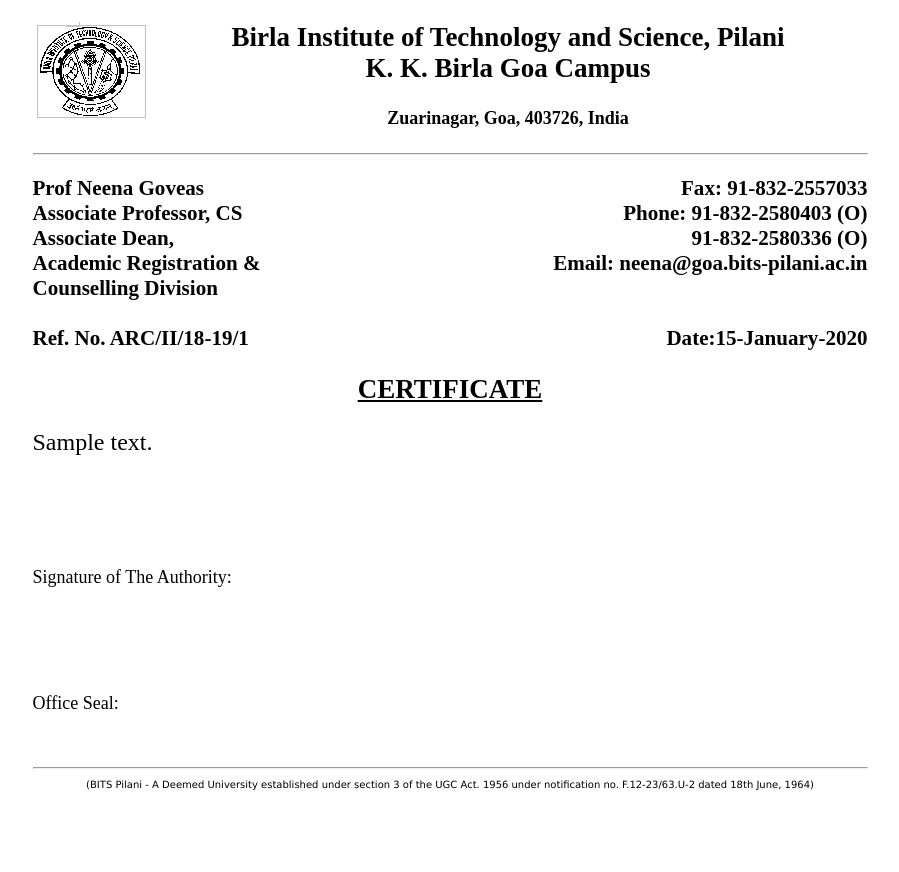
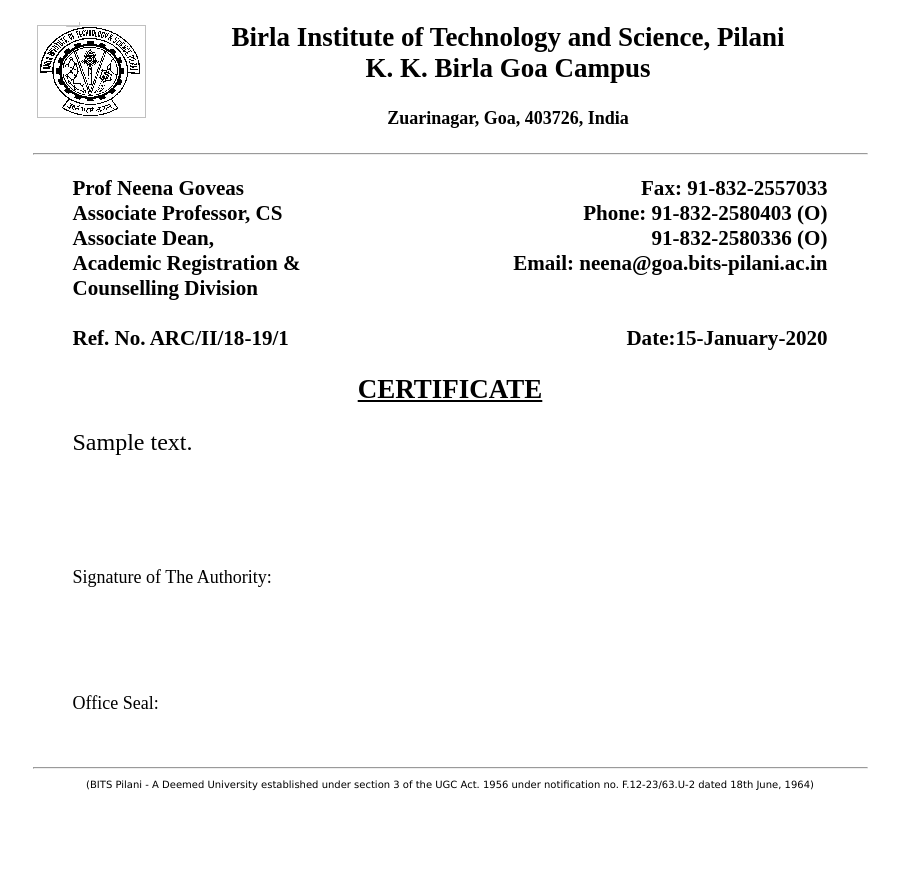
Before and after one commit to arc-bits-goa/Automated-Certificates, a Django app: template arc/templates/print.html in a window 1280 px wide. Shown: the whole page, without its empty margins (190-1089 px from the left). Run offline with Django 3.2, Linux system fonts and the light colour scheme; tables that the repository leaves empty hold one stand-in row (values such as "Sample post"); the template is opened without the code that fills it: values that come from a table or form of the project are taken from there, most other values are stand-ins (such as "Sample title", 1, 10 or a date in 2020).

Commit message:
add horizontal padding to template
add .vscode to gitignore

```diff
--- a/arc/templates/print.html
+++ b/arc/templates/print.html
@@ -10,6 +10,9 @@
 }
 </style>
 <style>
+#content {
+  padding: 0 40px;
+}
 div.container3 {
   height: 10;
   position: relative
```
Also changed, not shown: 1 other file.
